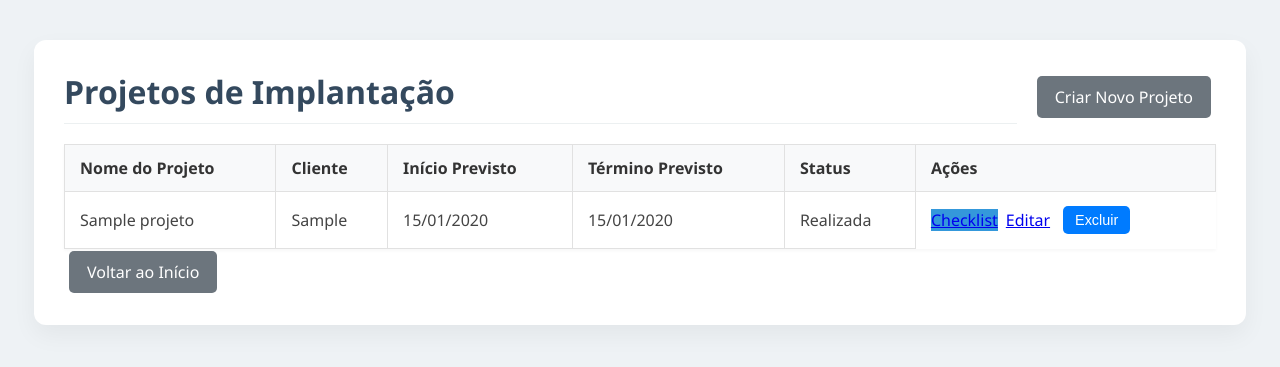
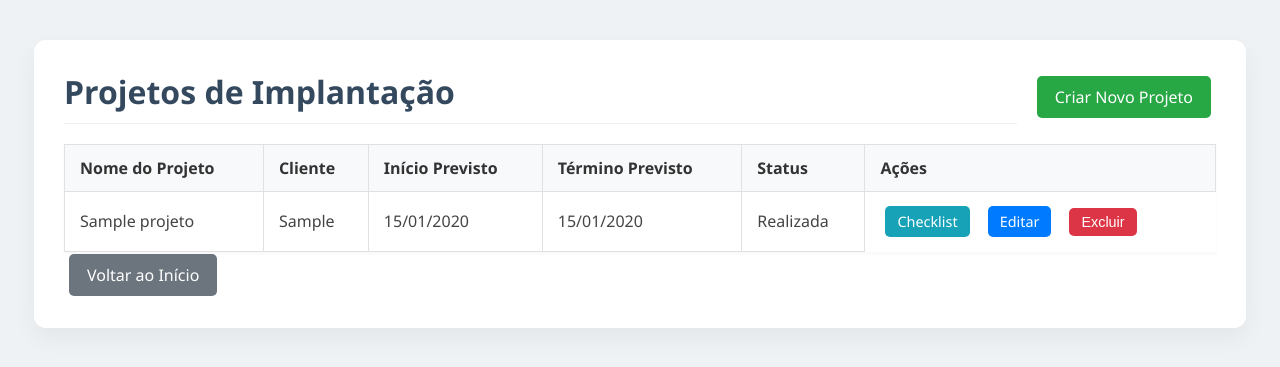
Before and after one commit to lauracgdacosta/ibtech_app, a Flask app: page /projetos in a window 1280 px wide. Shown: the top 367 px of the page. Run offline with Flask 3, Linux system fonts and the light colour scheme; a user stored in the database is signed in; tables that the repository leaves empty hold one stand-in row (values such as "Sample post").

Commit message:
melhorando o modulo projeto implantacao

```diff
--- a/templates/projetos.html
+++ b/templates/projetos.html
@@ -4,13 +4,21 @@
     <meta charset="UTF-8">
     <title>Projetos de Implantação</title>
     <link rel="stylesheet" href="{{ url_for('static', filename='style.css') }}">
+    <style>
+        .button.checklist {
+            background-color: #17a2b8; /* Um tom de azul/verde para diferenciar do Editar */
+        }
+        .button.checklist:hover {
+            background-color: #138496;
+        }
+    </style>
 </head>
 <body>
     <div class="container">
         <div class="header-actions">
             <h1>Projetos de Implantação</h1>
             {% if check_permission('projetos', 'can_edit') %}
-                <a href="{{ url_for('new_projeto') }}" class="button">Criar Novo Projeto</a>
+                <a href="{{ url_for('new_projeto') }}" class="button new">Criar Novo Projeto</a>
             {% endif %}
         </div>
 
@@ -44,16 +52,16 @@
 
                     <td class="actions">
                         {% if check_permission('projetos', 'can_read') %}
-                            <a href="{{ url_for('checklist_projeto', projeto_id=projeto['id']) }}" style="background-color: #3498db;">Checklist</a>
+                            <a href="{{ url_for('checklist_projeto', projeto_id=projeto['id']) }}" class="button checklist">Checklist</a>
                         {% endif %}
 
                         {% if check_permission('projetos', 'can_edit') %}
-                            <a href="{{ url_for('edit_projeto', projeto_id=projeto['id']) }}">Editar</a>
+                            <a href="{{ url_for('edit_projeto', projeto_id=projeto['id']) }}" class="button edit">Editar</a>
                         {% endif %}
 
                         {% if check_permission('projetos', 'can_delete') %}
-                            <form action="{{ url_for('delete_projeto', projeto_id=projeto['id']) }}" method="post" style="display:inline;" onsubmit="return confirm('ATENÇÃO: Isso excluirá o projeto e TODAS as suas tarefas. Deseja continuar?');">
-                                <button type="submit">Excluir</button>
+                            <form action="{{ url_for('delete_projeto', projeto_id=projeto['id']) }}" method="post" onsubmit="return confirm('ATENÇÃO: Isso excluirá o projeto e TODAS as suas tarefas. Deseja continuar?');">
+                                <button type="submit" class="button delete">Excluir</button>
                             </form>
                         {% endif %}
                     </td>
```
